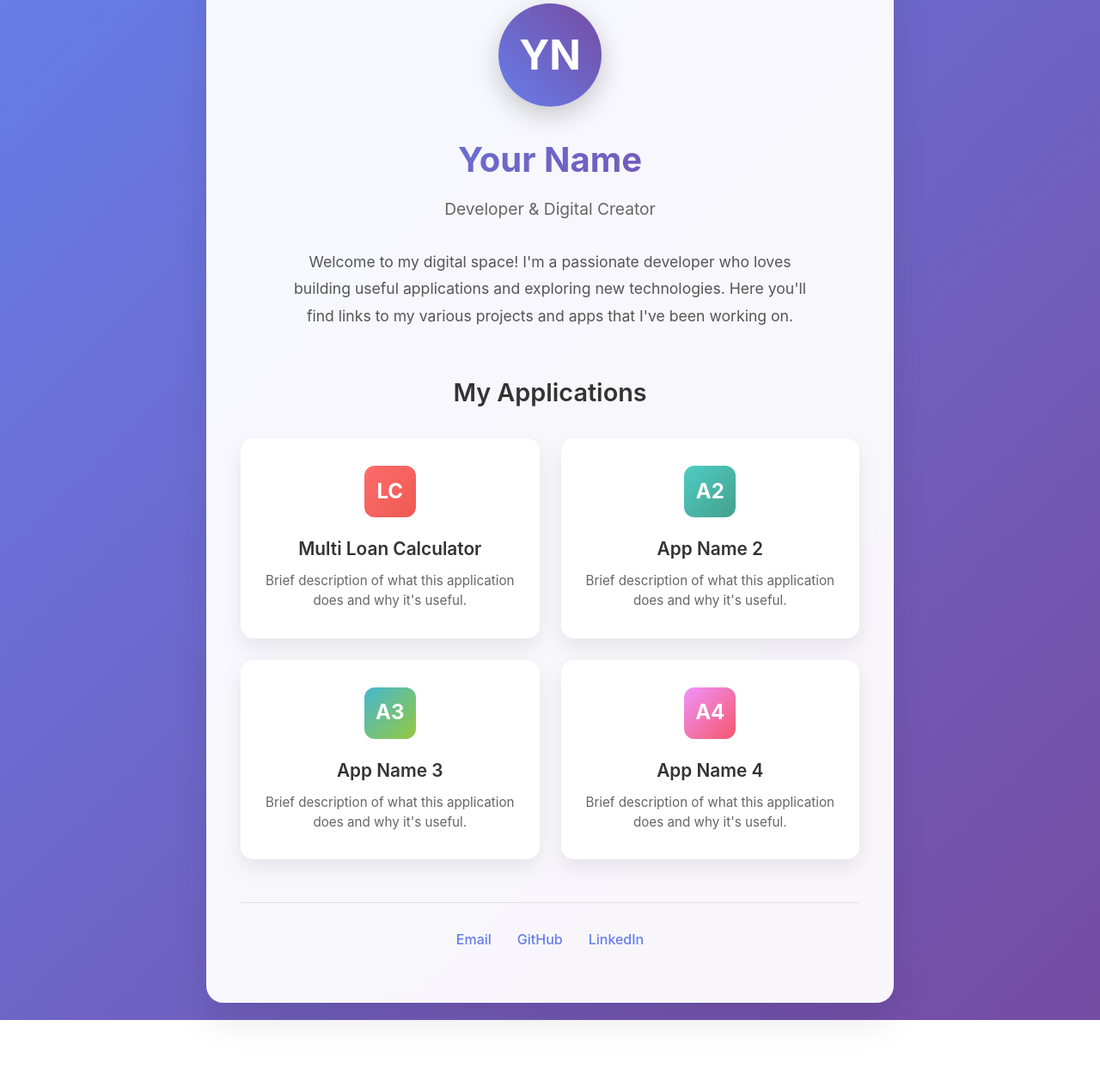
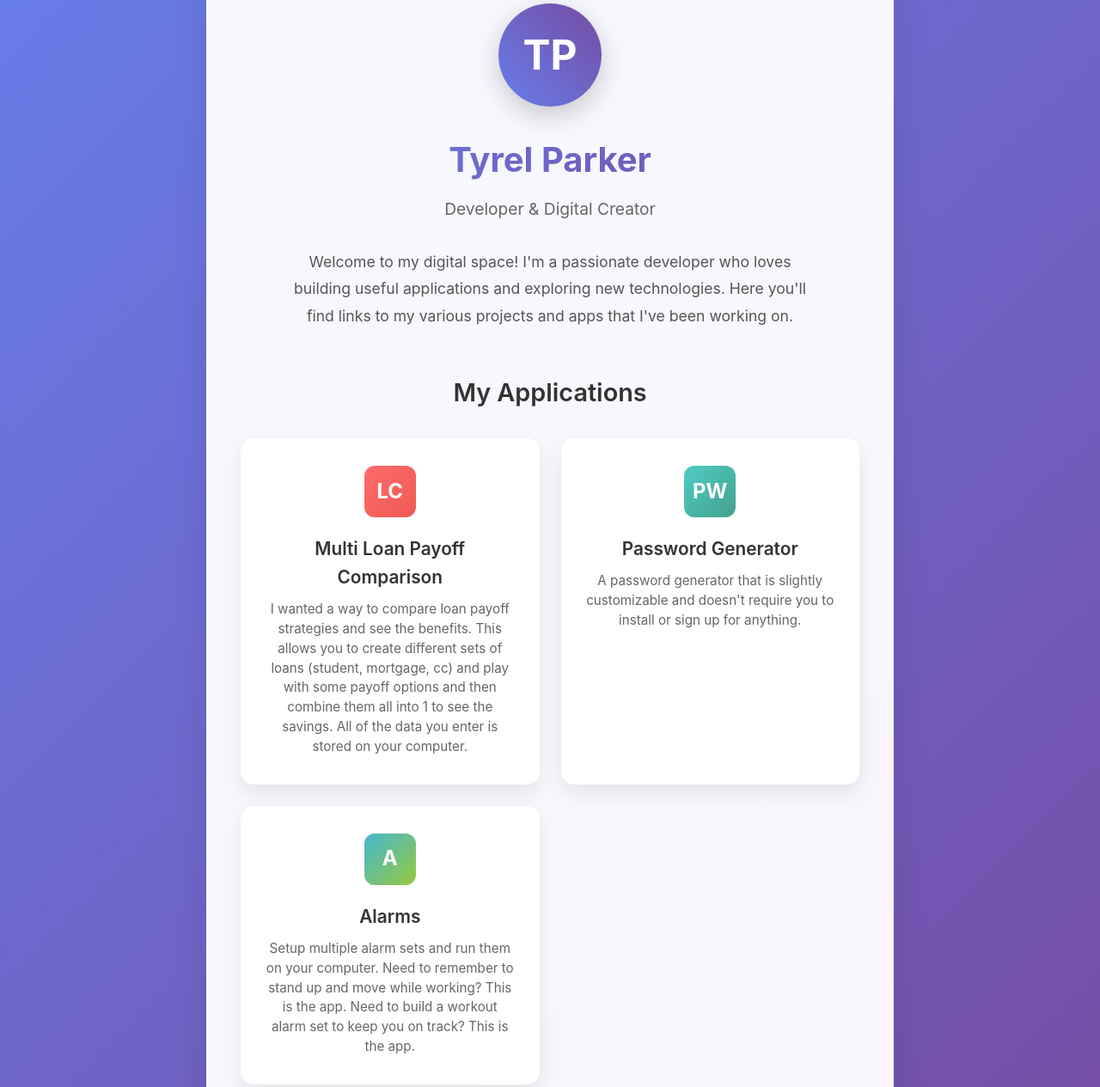
Before and after one commit to Tyrel-Parker/website, a plain HTML site: page index.html in a window 1280 px wide. Shown: the part 76-1341 px from the top of the page at 86% size. Before the commit the page ends 1263 px from the top, so only its background shows below. Drawn offline with Linux system fonts and the light colour scheme.

Commit message:
added in my info and the loan, alarm and password generator apps

```diff
--- a/index.html
+++ b/index.html
@@ -204,9 +204,9 @@
     <div class="container">
         <div class="profile-section">
             <div class="profile-image">
-                YN
+                TP
             </div>
-            <h1>Your Name</h1>
+            <h1>Tyrel Parker</h1>
             <p class="subtitle">Developer & Digital Creator</p>
             <p class="bio">
                 Welcome to my digital space! I'm a passionate developer who loves building useful applications and exploring new technologies. Here you'll find links to my various projects and apps that I've been working on.
@@ -218,27 +218,23 @@
             <div class="apps-grid">
                 <a href="https://loan.tyrelparker.com" class="app-card">
                     <div class="app-icon app-1">LC</div>
-                    <h3 class="app-title">Multi Loan Calculator</h3>
-                    <p class="app-description">Brief description of what this application does and why it's useful.</p>
+                    <h3 class="app-title">Multi Loan Payoff Comparison</h3>
+                    <p class="app-description">I wanted a way to compare loan payoff strategies and see the benefits. This allows you to create different sets of loans (student, mortgage, cc) and play with some payoff options and then combine them all into 1 to see the savings. All of the data you enter is stored on your computer.</p>
                 </a>
 
                 <a href="https://pw.tyrelparker.com" class="app-card">
-                    <div class="app-icon app-2">A2</div>
-                    <h3 class="app-title">App Name 2</h3>
-                    <p class="app-description">Brief description of what this application does and why it's useful.</p>
+                    <div class="app-icon app-2">PW</div>
+                    <h3 class="app-title">Password Generator</h3>
+                    <p class="app-description">A password generator that is slightly customizable and doesn't require you to install or sign up for anything.</p>
                 </a>
 
-                <a href="https://app3.yourdomain.com" class="app-card">
-                    <div class="app-icon app-3">A3</div>
-                    <h3 class="app-title">App Name 3</h3>
-                    <p class="app-description">Brief description of what this application does and why it's useful.</p>
+                <a href="https://alarm.tyrelparker.com" class="app-card">
+                    <div class="app-icon app-3">A</div>
+                    <h3 class="app-title">Alarms</h3>
+                    <p class="app-description">Setup multiple alarm sets and run them on your computer. Need to remember to stand up and move while working? This is the app. Need to build a workout alarm set to keep you on track? This is the app.</p>
                 </a>
 
-                <a href="https://app4.yourdomain.com" class="app-card">
-                    <div class="app-icon app-4">A4</div>
-                    <h3 class="app-title">App Name 4</h3>
-                    <p class="app-description">Brief description of what this application does and why it's useful.</p>
-                </a>
+
             </div>
         </div>
 
```
